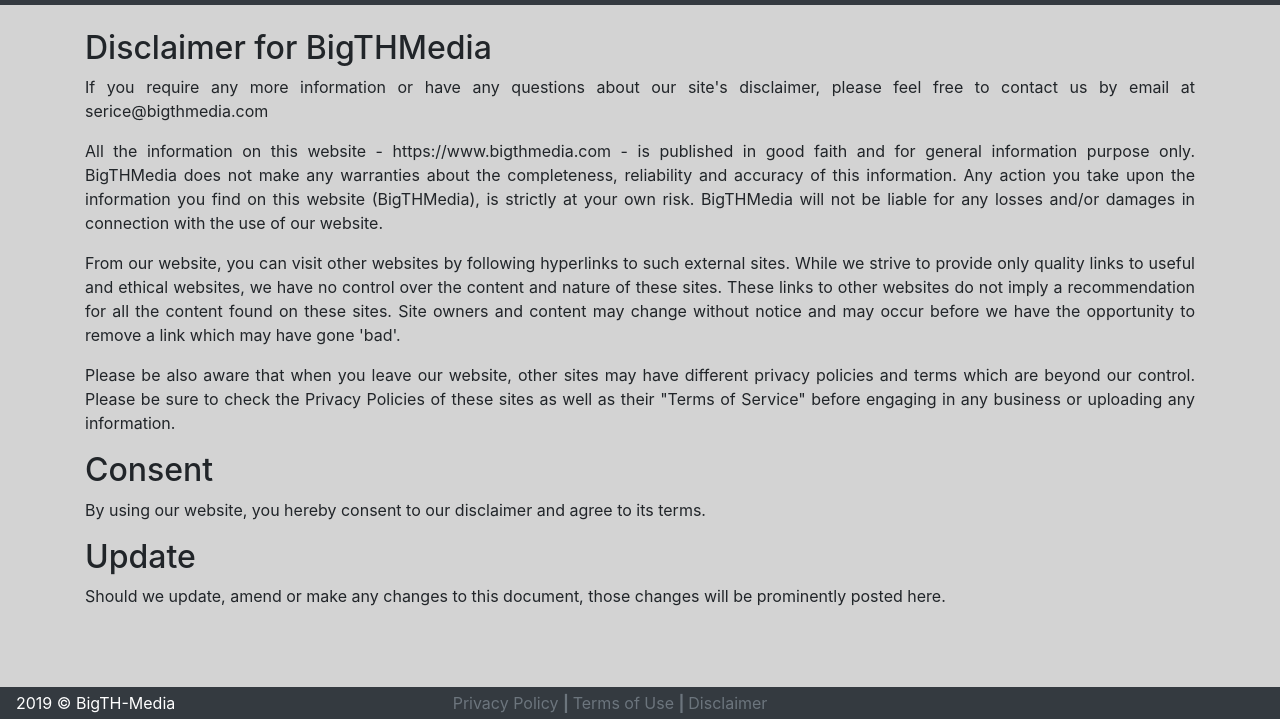
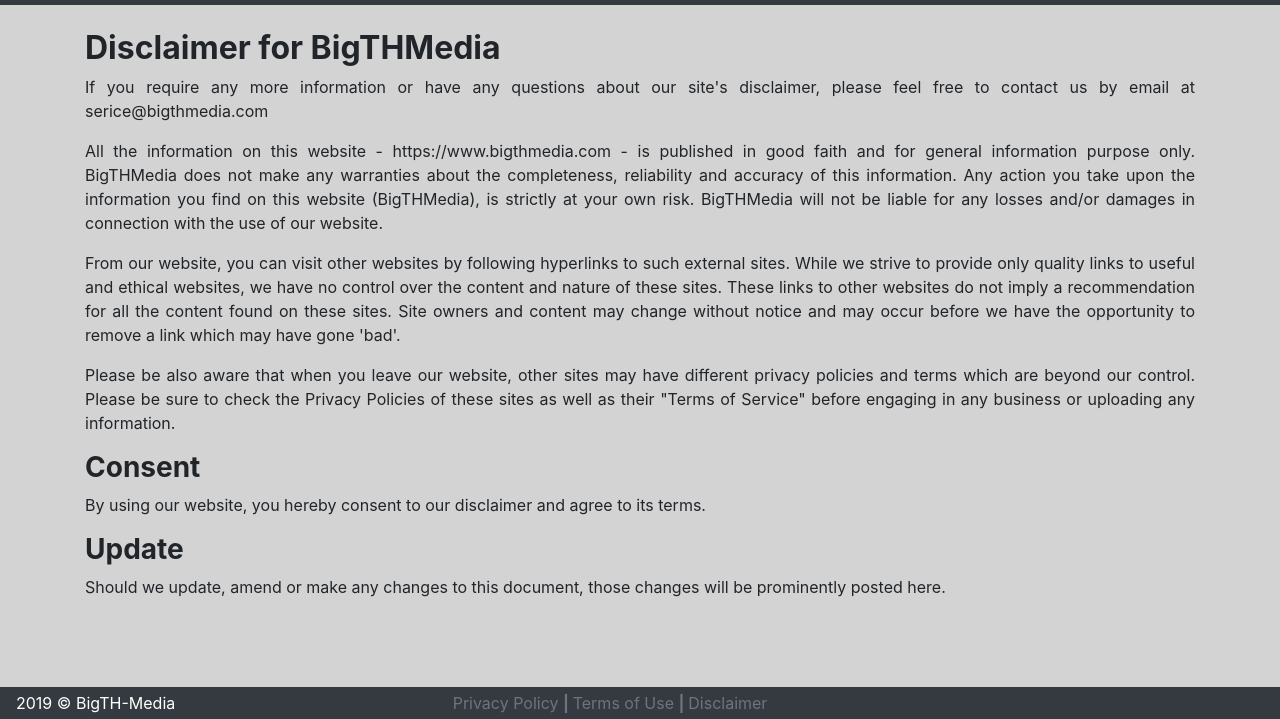
Before and after one commit to dix0nym/BigTH-Media, a plain HTML site: page pages/disclaimer.html in a window 1280 px wide. Shown: the part 81-800 px from the top of the page. Drawn offline with nearby package versions, Linux system fonts and the light colour scheme; files that its build step writes are made by us from their sources.

Commit message:
Minor improvements

```diff
--- a/pages/disclaimer.html
+++ b/pages/disclaimer.html
@@ -17,7 +17,7 @@
         </div>
 
         <div class="container mt-4 mb-5 text-justify">
-                <h2>Disclaimer for BigTHMedia</h2>
+                <h2><strong>Disclaimer for BigTHMedia</strong></h2>
                 <div class="well">
 
                         <p>If you require any more information or have any questions about our site's disclaimer, please feel free to contact us by email at serice@bigthmedia.com</p>
@@ -28,11 +28,11 @@
 
                         <p>Please be also aware that when you leave our website, other sites may have different privacy policies and terms which are beyond our control. Please be sure to check the Privacy Policies of these sites as well as their "Terms of Service" before engaging in any business or uploading any information.</p>
 
-                        <h2>Consent</h2>
+                        <h3><strong>Consent</strong></h3>
 
                         <p>By using our website, you hereby consent to our disclaimer and agree to its terms.</p>
 
-                        <h2>Update</h2>
+                        <h3><strong>Update</strong></h3>
 
                         <p>Should we update, amend or make any changes to this document, those changes will be prominently posted here.</p>
 
```
Also changed, not shown: pages/agbs.html (+1 -1 lines), pages/privpolicy.html (+1 -1 lines).
